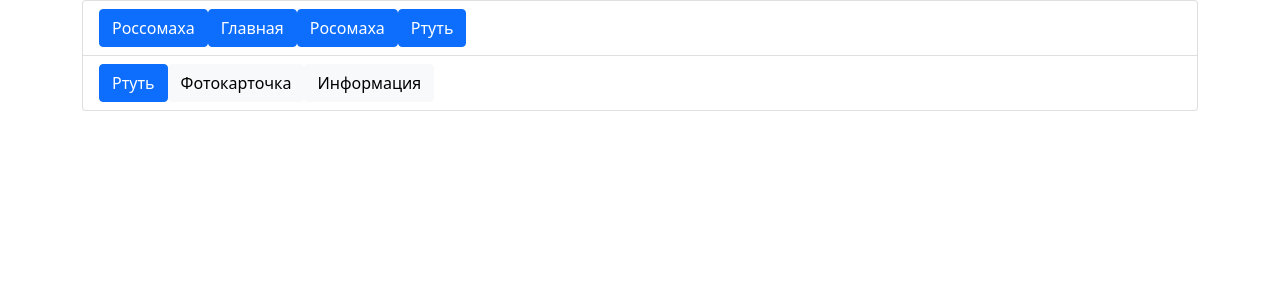
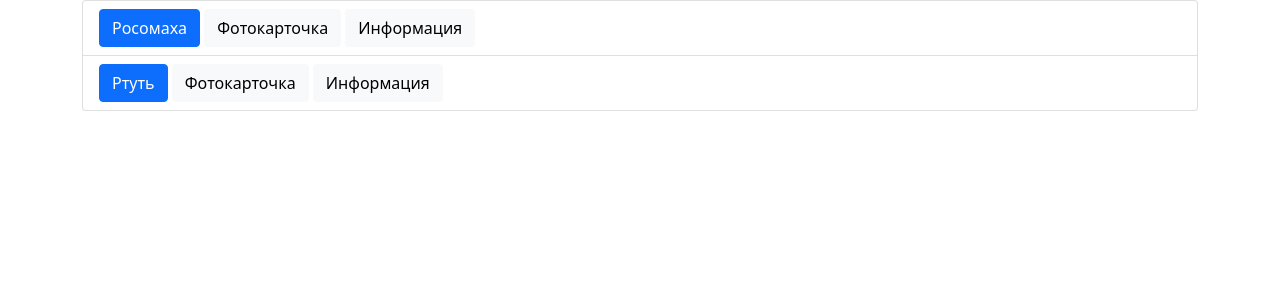
Before and after one commit to DisadaxGod/Web_lab1, a PHP site: page / in a window 1280 px wide. Shown: the part 56-356 px from the top of the page. Run offline with PHP 8.4, Linux system fonts and the light colour scheme.

Commit message:
it was so hard

```diff
--- a/php_2/public/index.php
+++ b/php_2/public/index.php
@@ -44,18 +44,14 @@
 
     $menu = [
         [
-            "title" => "Главная",
-            "url" => "/",
-        ],
-        [
             "title" => "Росомаха",
-            "url" => "/wolverine",
+            "url-main" => "/wolverine",
             "url-image" => "/wolverine/image",
             "url-info" => "/wolverine/info",
         ],
         [
             "title" => "Ртуть",
-            "url" => "/quicksilver",
+            "url-main" => "/quicksilver",
             "url-image" => "/quicksilver/image",
             "url-info" => "/quicksilver/info",
         ]
--- a/php_2/views/__layout.twig
+++ b/php_2/views/__layout.twig
@@ -7,12 +7,6 @@
     <title>{{ title }}</title>
     <link href="https://cdn.jsdelivr.net/npm/bootstrap@5.0.2/dist/css/bootstrap.min.css" rel="stylesheet" integrity="sha384-EVSTQN3/azprG1Anm3QDgpJLIm9Nao0Yz1ztcQTwFspd3yD65VohhpuuCOmLASjC" crossorigin="anonymous">
     <link href="https://cdnjs.cloudflare.com/ajax/libs/font-awesome/5.15.3/css/all.min.css"  rel="stylesheet" />
-    <style>
-        /* добавил стиль */
-        /*a.active {
-            background-color: yellow;
-        }*/
-    </style>
 </head>
 <body>
     <nav class="navbar navbar-expand-lg navbar-light bg-light">
@@ -24,12 +18,15 @@
             </button>
             <div class="collapse navbar-collapse" id="navbarNav">
             <ul class="navbar-nav">
-
-                {% for item in menu %}
+                <li class="nav-item">
+                    <a class="nav-link active" aria-current="page" href="/">Главная</a>
+                    </li>
                     <li class="nav-item">
-                        <a class=" nav-link {{ title == item.title ? 'active' }}" aria-current="page" href="{{item.url}}">{{item.title}}</a>
+                    <a class="nav-link" href="/wolverine">Росомаха</a>
                     </li>
-                {% endfor %}
+                    <li class="nav-item">
+                    <a class="nav-link" href="/quicksilver">Ртуть</a>
+                    </li>
             </ul>
             </div>
         </div>
--- a/php_2/views/main.twig
+++ b/php_2/views/main.twig
@@ -2,31 +2,16 @@
 {% block content %}
 
 <ul class="list-group">
+    {% for item in menu %}
     <li class="list-group-item">
-        <ul class="nav nav-pills">
-            <li class="nav-item">
-                <a href="/wolverine" class="btn btn-primary">Россомаха</a>
-            </li>
-            {% for item in menu %}
-            <li class="nav-item">
-                <a class=" btn btn-primary " href="{{item['url-main']}}">{{item.title}}</a>
-            </li>
-            {% endfor %}
-        </ul>
+
+
+        <a  type="button" class=" btn btn-primary " href="{{item['url-main']}}">{{item.title}}</a>
+        <a  type="button" class=" btn btn-light " href="{{item['url-image']}}">Фотокарточка</a>
+        <a  type="button" class=" btn btn-light " href="{{item['url-info']}}">Информация</a>
+
     </li>
-    <li class="list-group-item">
-        <ul class="nav nav-pills">
-            <li class="nav-item">
-                <a href="/quicksilver" class="btn btn-primary">Ртуть</a>
-            </li>
-            <li class="nav-item">
-                <a href="/quicksilver/image" class="btn btn-light">Фотокарточка</a>
-            </li>
-            <li class="nav-item">
-                <a href="/quicksilver/info" class="btn btn-light">Информация</a>
-            </li>
-        </ul>
-    </li>
+    {% endfor %}
 </ul>
 
 
```
